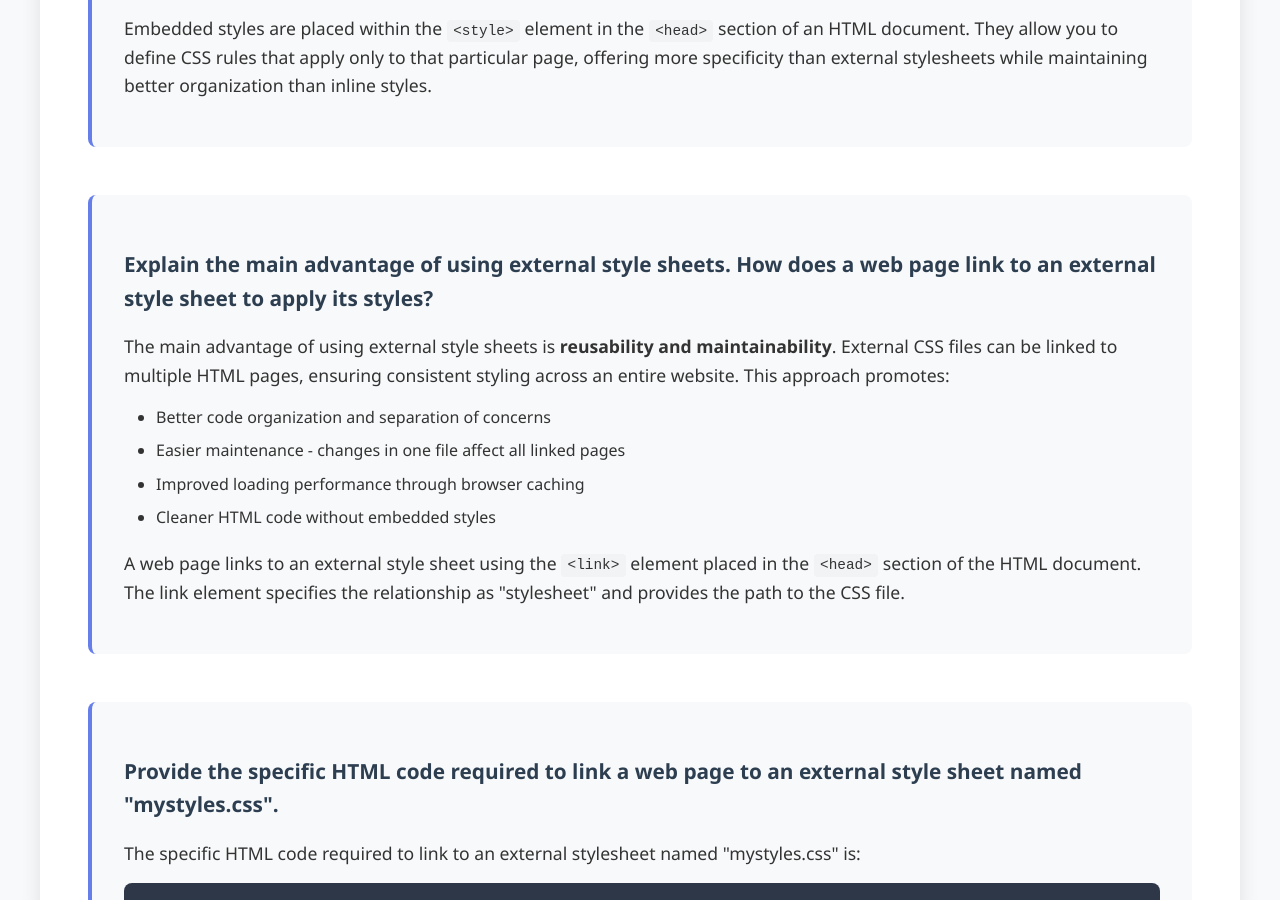
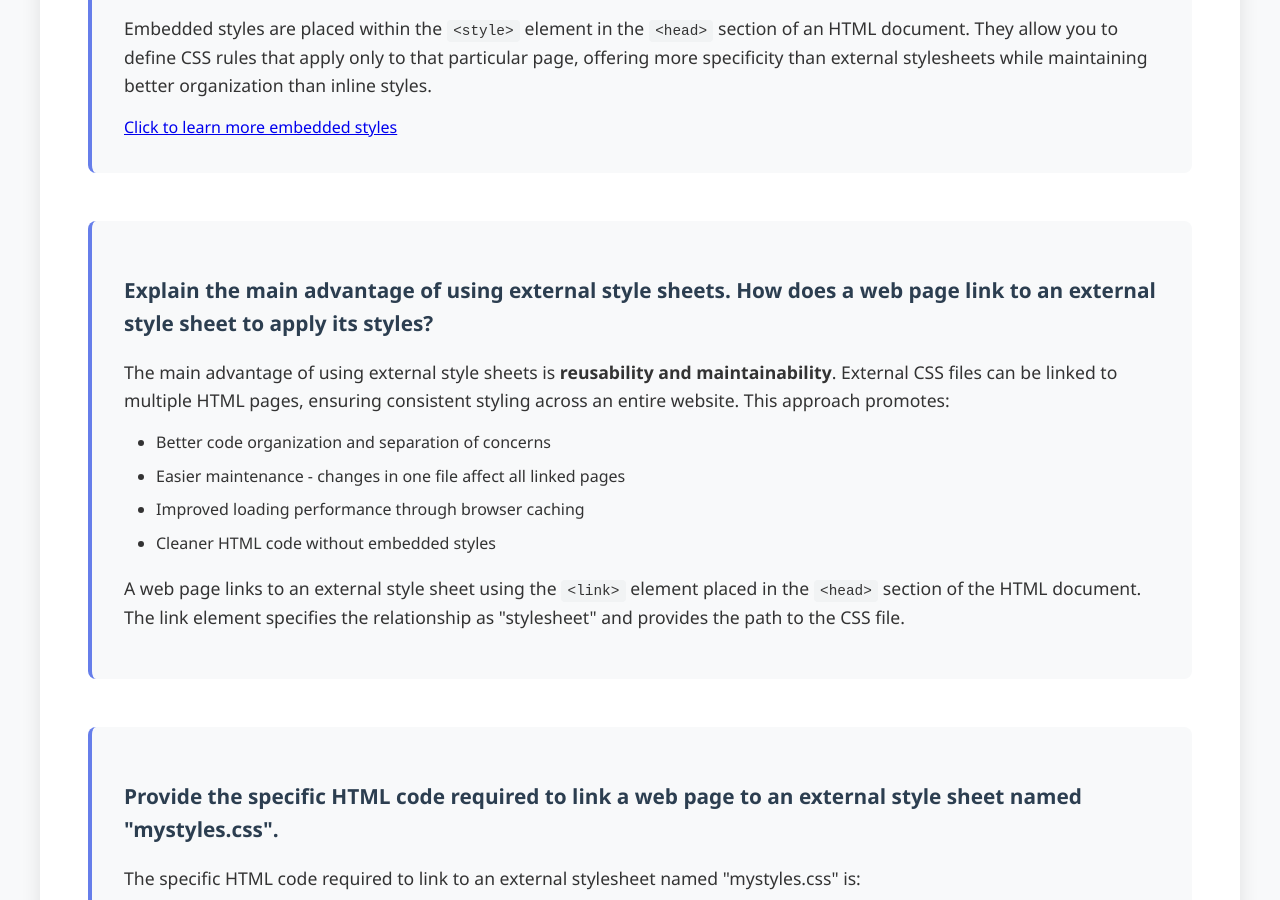
Before and after one commit to Bernarn/webb, a plain HTML site: page index.html in a window 1280 px wide. Shown: the part 968-1868 px from the top of the page. Drawn offline with Linux system fonts and the light colour scheme.

Commit message:
Add files via upload

```diff
--- a/index.html
+++ b/index.html
@@ -39,7 +39,8 @@
                 <div class="answer">
                     <p>A primary reason for using embedded styles is to apply styles that are specific to a single HTML document without creating a separate CSS file. This is particularly useful for page-specific styling that won't be reused across multiple pages.</p>
                     <p>Embedded styles are placed within the <code>&lt;style&gt;</code> element in the <code>&lt;head&gt;</code> section of an HTML document. They allow you to define CSS rules that apply only to that particular page, offering more specificity than external stylesheets while maintaining better organization than inline styles.</p>
-                </div>
+                    <a href="https://www.w3schools.com/css/css_howto.asp"> Click to learn more embedded styles</a>
+				</div>
             </article>
 
             <article class="qa-block">
@@ -53,7 +54,8 @@
                         <li>Cleaner HTML code without embedded styles</li>
                     </ul>
                     <p>A web page links to an external style sheet using the <code>&lt;link&gt;</code> element placed in the <code>&lt;head&gt;</code> section of the HTML document. The link element specifies the relationship as "stylesheet" and provides the path to the CSS file.</p>
-                </div>
+
+			</div>
             </article>
 
             <article class="qa-block">
@@ -85,9 +87,13 @@
                             </div>
                             <div class="code-content">
                                 <div class="code-line"><span class="tag">&lt;!DOCTYPE html&gt;</span></div>
-                                <div class="code-line"><span class="tag">&lt;html</span> <span class="attr">lang</span>=<span class="string">"en"</span><span class="tag">&gt;</span></div>
+                                <div class="code-line"><span class="tag">&lt;html</span> <span class="attr">lang</span>=<span class="string">"en"</span>
+								<span class="tag">&gt;</span></div>
                                 <div class="code-line"><span class="tag">&lt;head&gt;</span></div>
-                                <div class="code-line highlighted">    <span class="tag">&lt;link</span> <span class="attr">rel</span>=<span class="string">"stylesheet"</span> <span class="attr">href</span>=<span class="string">"mystyles.css"</span><span class="tag">&gt;</span></div>
+                                <div class="code-line highlighted">    <span class="tag">&lt;link</span>
+								<span class="attr">rel</span>=<span class="string">"stylesheet"</span>
+								<span class="attr">href</span>=<span class="string">"mystyles.css"</span>
+								<span class="tag">&gt;</span></div>
                                 <div class="code-line"><span class="tag">&lt;/head&gt;</span></div>
                                 <div class="code-line"><span class="tag">&lt;body&gt;</span></div>
                             </div>
```
